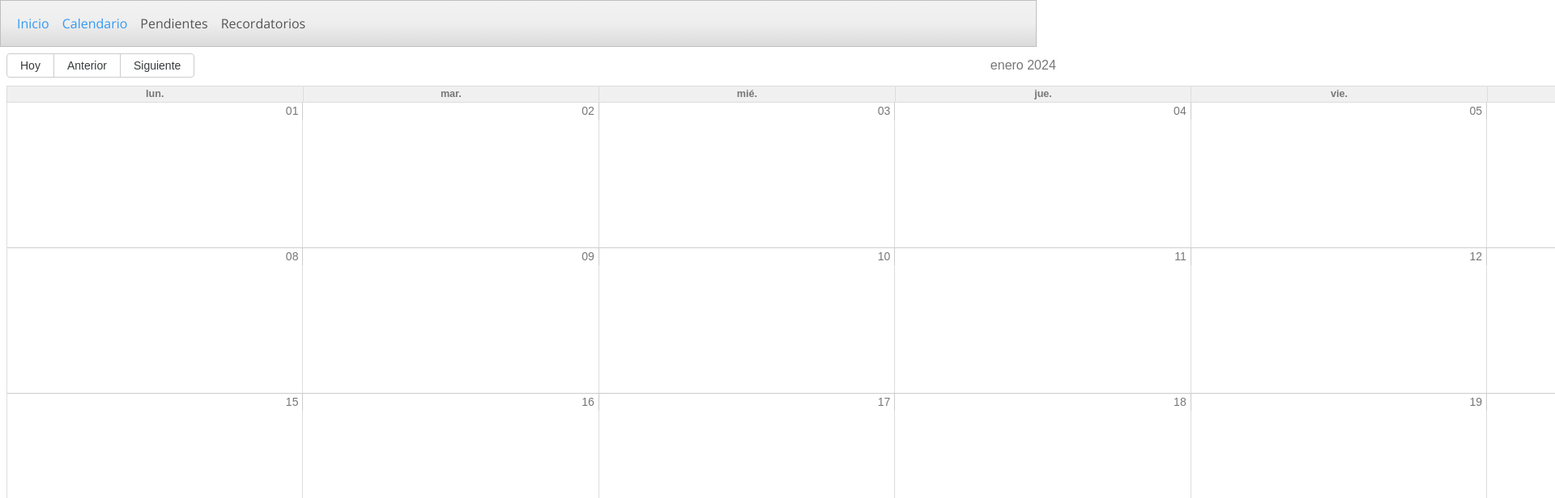
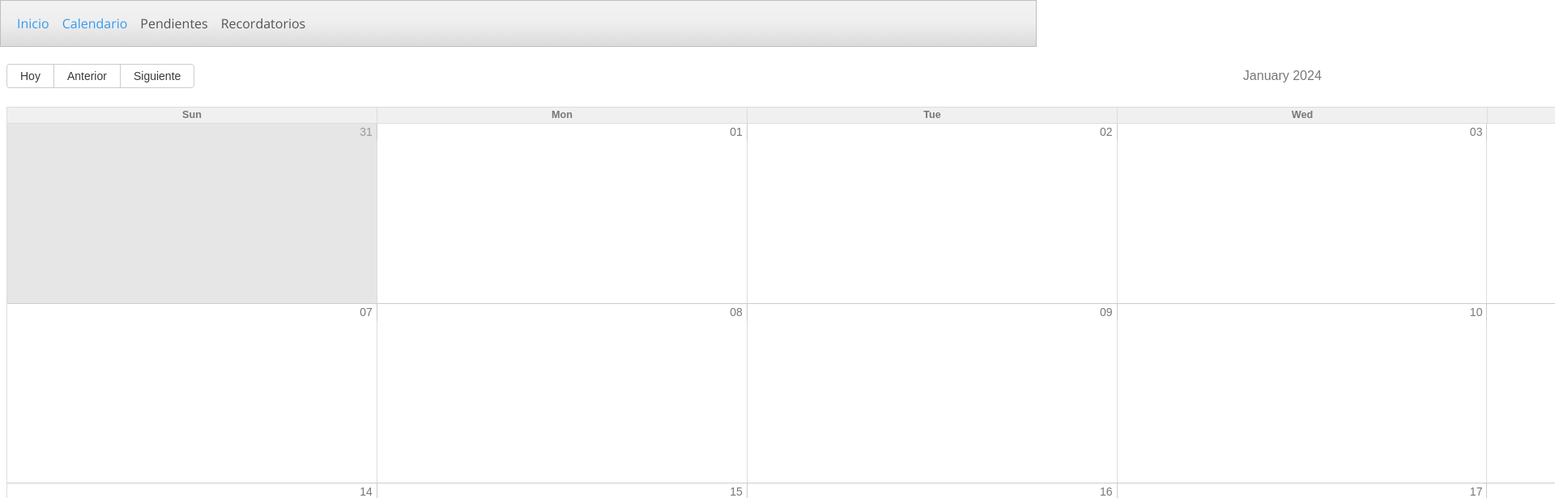
Before and after one commit to Marcosotola/mantenimiento, a React (Create React App) app: page /Calendar in a window 1280 px wide. Shown: the top 616 px of the page at 81% size, 1920 px wide, since content can reach past the window. Built offline with nearby package versions, Linux system fonts and the light colour scheme; no server answers; the database is empty.

Commit message:
casilla verificacion y boton delete en eventos calendar

```diff
--- a/public/index.html
+++ b/public/index.html
@@ -24,7 +24,8 @@
       Unlike "/favicon.ico" or "favicon.ico", "%PUBLIC_URL%/favicon.ico" will
       work correctly both with client-side routing and a non-root public URL.
       Learn how to configure a non-root public URL by running `npm run build`.
-    -->
+    --><link rel="stylesheet" href="https://cdnjs.cloudflare.com/ajax/libs/font-awesome/5.15.4/css/all.min.css" />
+
 
     <title>Mantenimiento</title>
 
--- a/src/page/Calendar.css
+++ b/src/page/Calendar.css
@@ -1,14 +1,31 @@
 /* Contenedor del calendario */
 .calendar-container {
   margin: 0.5rem;
-    height: 120vh; /* Ajusta el valor según tus necesidades */
-    width: 200%;
+  width: 250%;
+  height: 150vh;
+
 }
 
-  /* Estilos para el contenedor principal del calendario */
+/* Estilos para el contenedor de eventos */
+.event-container {
+  display: flex;
+  align-items: center;
+}
+
+/* Estilos para el título de los eventos */
+.event-title {
+  margin-left: 10px;
+}
+
+/* Estilos para los eventos completados */
+.event-completed {
+  background-color: green !important;
+}
+
+/* Estilos para el calendario */
 .rbc-calendar {
   font-family: Arial, sans-serif;
-    font-size: 14px; /* Reduce el tamaño de la fuente */
+  font-size: 14px;
 }
 
 /* Estilos para los eventos en el calendario */
@@ -38,12 +55,16 @@
 .rbc-toolbar button {
   font-size: 14px;
   padding: 5px 10px;
-    margin: 0 5px;
+  margin: 1rem;
   background-color: #007bff;
   color: #fff;
   border: none;
   border-radius: 4px;
   cursor: pointer;
+}
+
+.rbc-toolbar-label {
+  margin: 1rem;
 }
 
 /* Estilos para el botón de navegación del calendario cuando está deshabilitado */
@@ -56,6 +77,10 @@
 .rbc-header {
   background-color: #f0f0f0;
   border-bottom: 1px solid #ccc;
+}
+
+.rbc-week-view {
+  margin-top: 2rem;
 }
 
 /* Estilos para los días del mes en el calendario */
@@ -88,3 +113,19 @@
   color: white;
   font-size: large;
 }
+
+/* Estilos para la casilla de verificación */
+.checkbox-input {
+transform: scale(1.5);
+}
+
+
+.delete-button {
+  background: white;
+  border: none;
+  margin-left: 10px; /* Espacio entre el evento y el botón de eliminar */
+}
+
+.delete-button i {
+  color: #f00; /* Color rojo para el ícono de eliminación */
+}
--- a/src/page/Calendar.jsx
+++ b/src/page/Calendar.jsx
@@ -1,10 +1,8 @@
 import React, { useState, useEffect } from 'react';
 import { Calendar, momentLocalizer } from 'react-big-calendar';
 import moment from 'moment';
-import 'moment/locale/es'; // Importar el local en español para moment
 import { db } from "../firebase";
 import './Calendar.css';
-
 import 'react-big-calendar/lib/css/react-big-calendar.css';
 
 const localizer = momentLocalizer(moment);
@@ -18,20 +16,9 @@ const spanishMessages = {
   week: 'Semana',
   day: 'Día',
   agenda: 'Agenda',
-  showMore: 'Ver más',
+  showMore: total => `+ Mostrar más (${total})`, // Función showMore actualizada
   noEventsInRange: 'No hay eventos en este rango',
-  // Agregar más traducciones de mensajes si es necesario
 };
-
-// Función para generar un color aleatorio usando Math.random
-function generateRandomColor() {
-  const letters = "0123456789ABCDEF";
-  let color = "#";
-  for (let i = 0; i < 6; i++) {
-    color += letters[Math.floor(Math.random() * 16)];
-  }
-  return color;
-}
 
 const CalendarComponent = () => {
   const [events, setEvents] = useState([]);
@@ -45,9 +32,8 @@ const CalendarComponent = () => {
           ...doc.data(),
           start: doc.data().start.toDate(),
           end: doc.data().end.toDate(),
-          extendedProps: { // Agregar extendedProps para el color
-            color: generateRandomColor(),
-          },
+          completed: doc.data().completed,
+          color: doc.data().completed ? '#009929' : '#ff4040',
         }));
         setEvents(fetchedEvents);
       } catch (error) {
@@ -57,15 +43,14 @@ const CalendarComponent = () => {
 
     fetchEvents();
 
-    const unsubscribe = db.collection('events').onSnapshot(snapshot => {
+    const unsubscribe = db.collection('events').onSnapshot(async (snapshot) => {
       const fetchedEvents = snapshot.docs.map(doc => ({
         id: doc.id,
         ...doc.data(),
         start: doc.data().start.toDate(),
         end: doc.data().end.toDate(),
-        extendedProps: {
-          color: generateRandomColor(),
-        },
+        completed: doc.data().completed,
+        color: doc.data().completed ? '#009929' : '#ff4040',
       }));
       setEvents(fetchedEvents);
     });
@@ -81,9 +66,8 @@ const CalendarComponent = () => {
           title,
           start,
           end,
-          extendedProps: {
-            color: generateRandomColor(), // Generar color aleatorio al agregar evento
-          },
+          completed: false, // Agregar propiedad para el estado de la casilla
+          color: '#ff4040', // Rojo menos claro
         });
       } catch (error) {
         console.error("Error al agregar evento: ", error);
@@ -91,14 +75,28 @@ const CalendarComponent = () => {
     }
   };
 
-  const handleSelectEvent = async (event) => {
-    const shouldDelete = window.confirm(`¿Estás seguro de que quieres eliminar el evento "${event.title}"?`);
+  const handleDeleteEvent = async (eventId) => {
+    const shouldDelete = window.confirm("¿Estás seguro de que quieres eliminar este evento?");
     if (shouldDelete) {
       try {
-        await db.collection('events').doc(event.id).delete();
+        await db.collection('events').doc(eventId).delete();
       } catch (error) {
         console.error("Error al eliminar evento: ", error);
       }
+    }
+  };
+
+  const handleCheckboxChange = async (event) => {
+    const updatedEvent = { ...event, completed: !event.completed };
+    try {
+      // Actualizar en Firebase
+      await db.collection('events').doc(event.id).update(updatedEvent);
+
+      // Actualizar el estado local después de la actualización exitosa
+      const updatedEvents = events.map(ev => ev.id === event.id ? updatedEvent : ev);
+      setEvents(updatedEvents);
+    } catch (error) {
+      console.error("Error al actualizar evento: ", error);
     }
   };
 
@@ -111,16 +109,31 @@ const CalendarComponent = () => {
         endAccessor="end"
         selectable
         onSelectSlot={handleSelectSlot}
-        onSelectEvent={handleSelectEvent}
         messages={spanishMessages}
         eventPropGetter={(event) => ({
           style: {
-            backgroundColor: event.extendedProps.color, // Usar el color de extendedProps
+            backgroundColor: event.completed ? '#009929' : '#ff4040', // Usar el color del evento
           },
         })}
-      />
-    </div>
-  );
-};
+        components={{
+            event: ({ event }) => (
+              <div className="event-container">
+                <input
+                  className='checkbox-input'
+                  type="checkbox"
+                  checked={event.completed}
+                  onChange={() => handleCheckboxChange(event)}
+                />
+                <span className="event-title">{event.title}</span>
+                <button className='delete-button' onClick={() => handleDeleteEvent(event.id)}>
+                <i className="fas fa-trash-alt"></i> {/* Ícono de eliminación */}
+              </button>
+              </div>
+            ),
+          }}
+        />
+      </div>
+    );
+  };
 
-export default CalendarComponent;
+  export default CalendarComponent;
```
Lines whose indentation alone changed are shown as unchanged.
